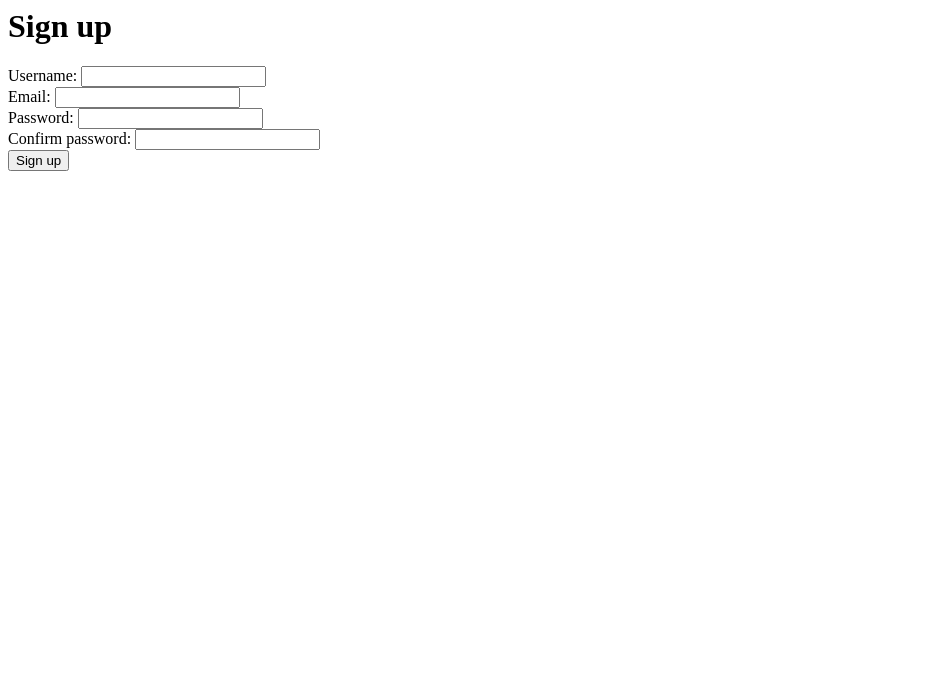
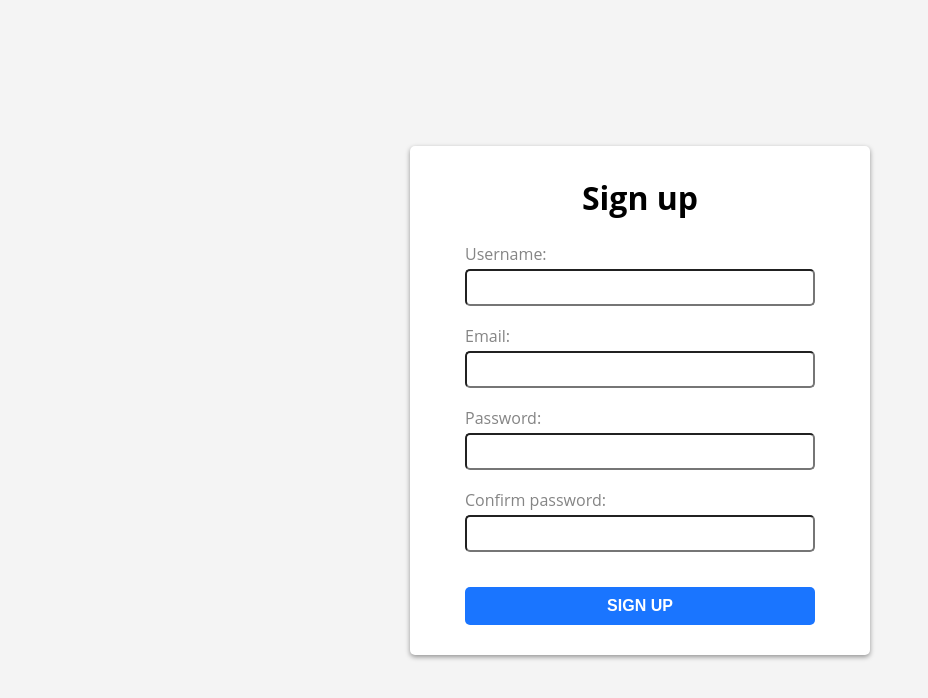
Before and after one commit to piotrorczykowski/Form-Validation, a plain HTML site: page index.html in a window 1280 px wide. Shown: the whole page, without its empty margins (0-928 px from the left). Drawn offline with nearby package versions, Linux system fonts and the light colour scheme.

Commit message:
Added basic styles in style.css file

```diff
--- a/index.html
+++ b/index.html
@@ -10,18 +10,18 @@
 </head>
 <body>
     <div id="container">
-        <form id="signup">
+        <form id="sign-up" autocomplete="off">
             <h1>Sign up</h1>
 
             <div class="form-field">
                 <label for="username">Username:</label>
-                <input type="text" name="username" id="username" autocomplete="off">
+                <input type="text" name="username" id="username">
                 <span></span>
             </div>
 
             <div class="form-field">
                 <label for="email">Email:</label>
-                <input type="email" name="email" id="email" autocomplete="off">
+                <input type="email" name="email" id="email">
                 <span></span>
             </div>
 
@@ -38,7 +38,7 @@
             </div>
 
             <div class="form-field">
-                <input type="submit" value="Sign up">
+                <input type="submit" value="SIGN UP" id="submit">
             </div>
         </form>
     </div>
--- a/styles/style.css
+++ b/styles/style.css
@@ -0,0 +1,101 @@
+:root
+{
+    --form-width: 400px;
+    --label-input-width: 350px;
+}
+
+*
+{
+    margin: 0;
+    padding: 0;
+    transition: all 0.2s;
+}
+
+body
+{
+    background-color: #f4f4f4;
+}
+
+#container
+{
+    min-width: 500px;
+    min-height: 800px;
+    display: flex;
+    align-items: center;
+    justify-content: center;
+
+}
+
+#sign-up
+{
+    width: var(--form-width);
+    background-color: white;
+    padding: 30px;
+    font-family: 'Open Sans', sans-serif;
+    box-shadow: 0 2px 5px rgba(0, 0, 0, 0.4);
+    border-radius: 5px;
+}
+
+.form-field
+{
+    width: var(--form-width);
+    text-align: center;
+}
+
+h1
+{
+    margin-bottom: 20px;
+    text-align: center;
+}
+
+label
+{
+    display: block;
+    font-size: 16px;
+    color: rgb(133, 133, 133);
+    padding: 4px;
+    width: var(--label-input-width);
+    margin-left: auto;
+    margin-right: auto;
+    text-align: left;
+}
+
+#username, #email, #password, #confirm-password
+{
+    padding: 5px;
+    margin-bottom: 15px;
+    width: var(--label-input-width);
+    border-radius: 5px;
+    font-size: 20px;
+}
+
+#username:focus, #email:focus, #password:focus, #confirm-password:focus
+{
+    outline: none;
+}
+
+#submit
+{
+    padding: 10px;
+    margin-top: 20px;
+    width: var(--label-input-width);
+    border-radius: 5px;
+    border: none;
+    color: white;
+    font-size: 16px;
+    font-weight: bold;
+    background-color: #1a75ff;
+}
+
+#submit:hover
+{
+    background-color: #0066ff;
+    cursor: pointer;
+}
+
+#submit:active
+{
+
+    background-color: #1a75ff;
+    box-shadow: 0 2px 5px rgba(0, 0, 0, 0.1);
+}
```
